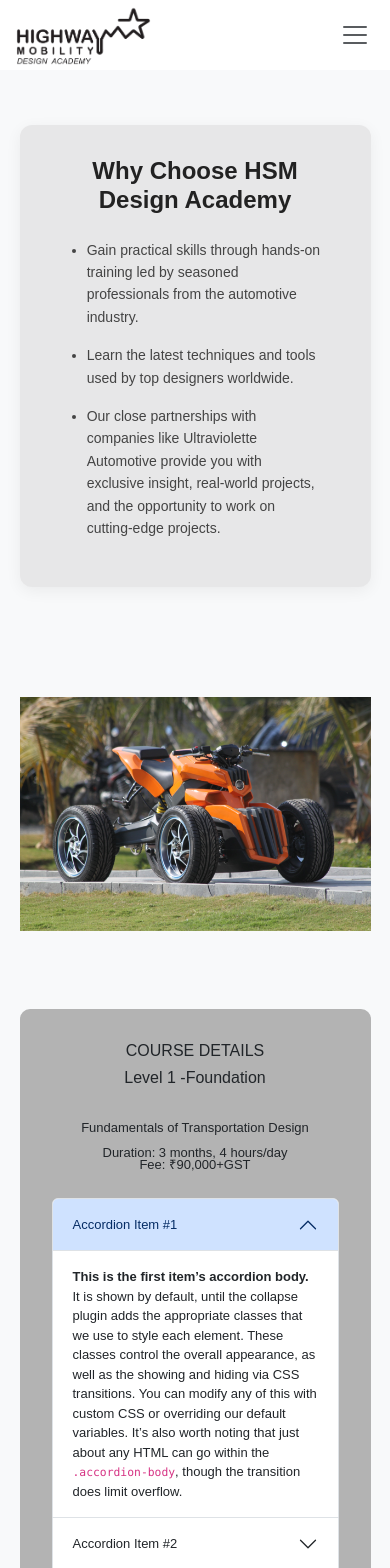
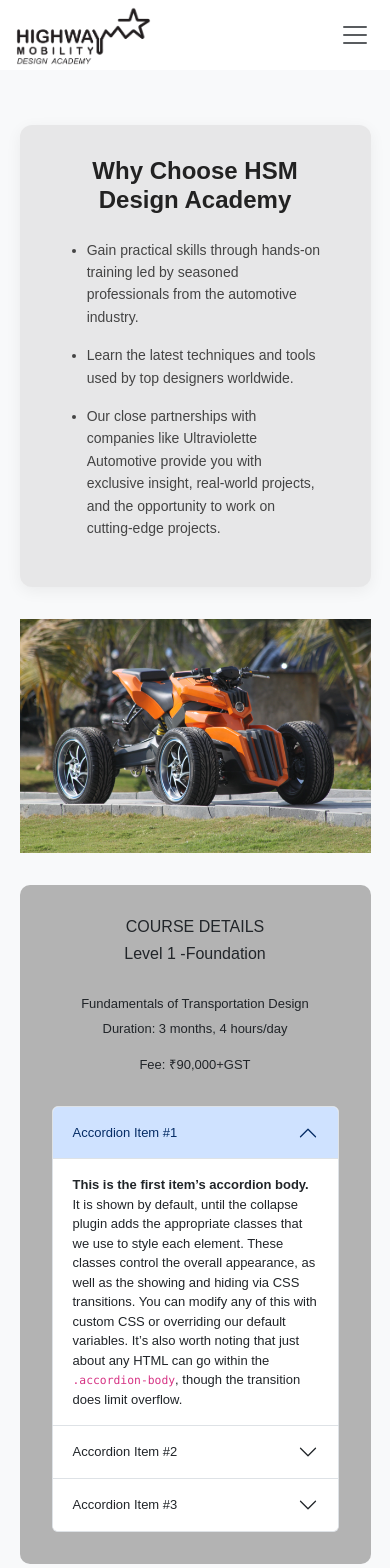
Before and after one commit to PrathameshSangale1310/HSM, a React (Create React App) app: page /hsmdesignacademy/courses in a window 390 px wide. Shown: the top 1568 px of the page. Built offline with nearby package versions, Linux system fonts and the light colour scheme.

Commit message:
Fixed home page text styling

```diff
--- a/src/components/Home.css
+++ b/src/components/Home.css
@@ -538,9 +538,9 @@
   .overlay p,
   .clay p,
   .bike p {
-    font-size: 9px;
-    margin-top: 1px;
-    margin-bottom: -3px;
+    font-size: 9px !important;
+    margin-top: 1px !important;
+    margin-bottom: -3px !important;
   }
 }
 
@@ -586,8 +586,8 @@
   }
 
   .clay {
-    left: 67%;
-    top: 38%;
+    left: 72%;
+    top: 35%;
   }
 }
 
--- a/src/hsmAcademy/Courses.css
+++ b/src/hsmAcademy/Courses.css
@@ -36,10 +36,9 @@
   margin-bottom: 1rem;
 }
 
-.image-section {
+.image-sections {
   width: 100%;
   margin-top: 2rem;
-  border-radius: 12px;
   overflow: hidden;
   /* box-shadow: 0 4px 16px rgba(0, 0, 0, 0.06); */
   display: flex;
@@ -49,7 +48,7 @@
   margin-bottom: 2rem;
 }
 
-.image-section img {
+.image-sections img {
   width: 100%;
   height: auto;
   max-height: 600px;
@@ -59,9 +58,9 @@
   margin-bottom: 2rem;
 }
 
-p {
+/* p {
     margin-bottom: -0.5rem;
-}
+} */
 
 .accordion {
     margin-top: 2rem;
@@ -102,7 +101,7 @@ p {
     font-size: 13px;
   }
 
-  .image-section {
-    margin-bottom: -2rem !important;
+  .image-sections {
+    margin-bottom: 0rem !important;
   }
 }
--- a/src/hsmAcademy/Courses.jsx
+++ b/src/hsmAcademy/Courses.jsx
@@ -25,7 +25,7 @@ function Courses() {
                     </div>
                 </div>
             </div>
-            <div className='image-section'>
+            <div className='image-sections'>
                 <img src="/sm1.jpeg" alt="" />
             </div>
 
```
